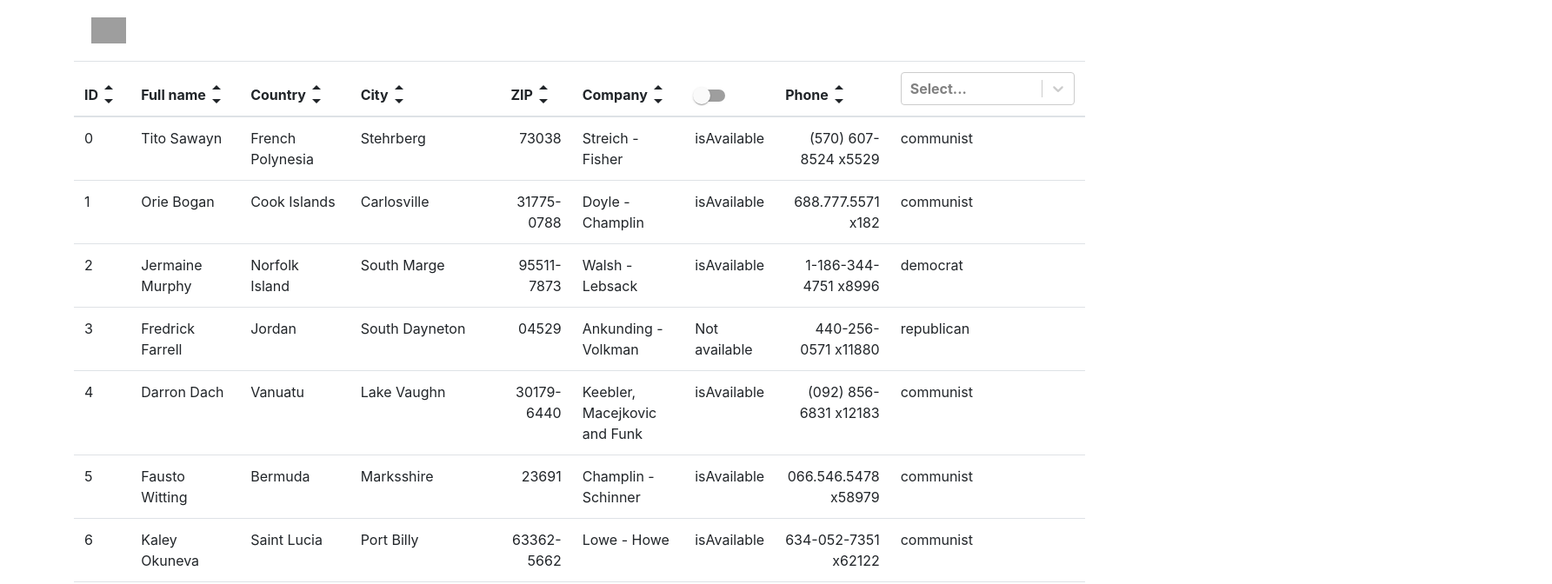
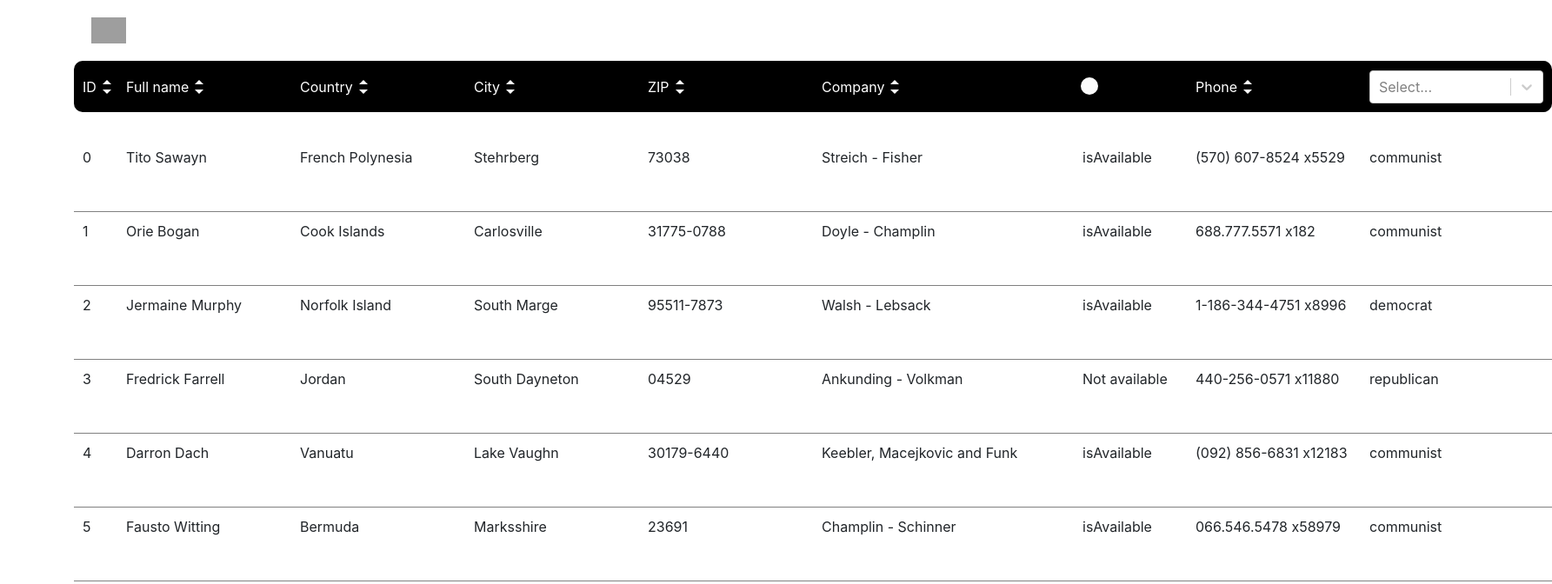
Before and after one commit to SergeiStekh/datagrid, a React (Create React App) app: page / in a window 1280 px wide. Shown: the top 672 px of the page at 87% size, 1785 px wide, since content can reach past the window. Built offline with nearby package versions, Linux system fonts and the light colour scheme; grey boxes are pictures that could not be loaded.

Commit message:
feat: add react-window

```diff
--- a/package.json
+++ b/package.json
@@ -18,11 +18,13 @@
     "react-redux": "^7.2.0",
     "react-scripts": "3.4.0",
     "react-select": "^3.0.8",
+    "react-window": "^1.8.5",
     "redux": "^4.0.5",
     "redux-devtools": "^3.5.0",
     "redux-devtools-dock-monitor": "^1.1.3",
     "redux-devtools-log-monitor": "^1.4.0",
-    "redux-thunk": "^2.3.0"
+    "redux-thunk": "^2.3.0",
+    "window-table": "^0.10.5-alpha.1"
   },
   "scripts": {
     "start": "react-scripts start",
--- a/src/components/table.css
+++ b/src/components/table.css
@@ -1,7 +1,64 @@
 .sort-buttons {
   position: absolute;
+}
+
+.table-white {
+  background-color: white;
 }
 
 .arrow-red {
   color: red
 }
+
+.list {
+  height: 400px;
+  width: 100vw;
+}
+
+.table-header {
+  display: block;
+  position: relative;
+  width: 1700px;
+  margin-bottom: 30px;
+  background-color: black;
+  color: white;
+  border-radius: 10px;
+  padding: 10px;
+}
+
+.table-content {
+  display: block;
+  position: relative;
+  width: 1850;
+  margin-bottom: 30px;
+  background-color: white;
+  padding: 10px;
+  border-bottom: 1px solid gray;
+}
+
+.table-cell {
+  display: inline-block;
+  width: 130px;
+}
+
+.id {
+  width: 50px;
+}
+
+.country, .city, .fullName, .index, .phone {
+  width: 200px;
+}
+
+.company {
+  width: 300px;
+}
+
+.css-2b097c-container  {
+  display: inline-block;
+  width: 200px;
+}
+
+
+.odd {
+  background-color: gray;
+}
--- a/src/components/table.js
+++ b/src/components/table.js
@@ -1,5 +1,6 @@
 import React, {Component} from 'react'
 import { connect } from 'react-redux'
+import { FixedSizeList as List } from "react-window";
 import { sortTable, sortTableBoolean, sortEnum } from '../actions/actions'
 import ArrowDropDownIcon from '@material-ui/icons/ArrowDropDown';
 import ArrowDropUpIcon from '@material-ui/icons/ArrowDropUp';
@@ -10,8 +11,8 @@ import Select from 'react-select'
 import './table.css'
 import { brown } from '@material-ui/core/colors';
 
+
 class Table extends Component {
-
 render() {
   let clsButtonUp = ['sort-buttons']
   let clsButtonDown = ['sort-buttons']
@@ -31,69 +32,174 @@ render() {
   ]
 
   const colourStyles = {
-    control: styles => ({ ...styles, backgroundColor: 'white', width: 200 }),
+    control: styles => ({ ...styles, backgroundColor: 'white', width: 200, outline: "none" }),
     option: (styles, { isDisabled, isFocused, isSelected }) => {
       return {
         ...styles,
         backgroundColor: isDisabled
         ? null
         : isSelected
-        ? brown
+        ? "red"
         : isFocused
-        ? 'red' :
+        ? 'gray' :
         null
       }
     },
     multiValue: (styles) => {
       return {
         ...styles,
-        backgroundColor: 'orange',
+        backgroundColor: 'gray',
         width: 120,
       }
     },
     multiValueLabel: (styles) => ({
       ...styles,
-      color: 'green'
+      color: 'black'
     }),
   }
 
+
+  let clsId = ['table-cell', 'id'];
+  let clsFullName = ['table-cell', 'fullName'];
+  let clsCountry = ['table-cell', 'country'];
+  let clsCity = ['table-cell', 'city'];
+  let clsIndex = ['table-cell', 'index'];
+  let clsCompany = ['table-cell', 'company'];
+  let clsIsAvailable = ['table-cell', 'isAvailable'];
+  let clsPhone = ['table-cell', 'phone'];
+  let clsPoliticViews = ['table-cell', 'politicViews'];
+
+
   const selectComponent = () => (
-    <Select closeMenuOnSelect={false} styles={colourStyles} isMulti options={options} onChange={(event) => {
-
+    <Select className="react-select-container" closeMenuOnSelect={false} styles={colourStyles} isMulti options={options} onChange={(event) => {
       return (
         this.props.onClickEnum('politicViews', this.props.data, this.props.sort, this.props.sortedCount, this.props.sorted, this.props.previousSortField, event)
       )
     } }></Select>
   )
+
+  const ComplexListItem = ({index, style}) => {
+    if (this.props.data) {
+    return (
+      <div className="table-content" style={style}>
+        <div className="table-row">
+          <div className="table-cell id">{this.props.data[index].id.toLocaleString()}</div>
+          <div className="table-cell fullName">{this.props.data[index].fullName}</div>
+          <div className="table-cell country">{this.props.data[index].country}</div>
+          <div className="table-cell city">{this.props.data[index].city}</div>
+          <div className="table-cell index">{this.props.data[index].zip.toLocaleString()}</div>
+          <div className="table-cell company">{this.props.data[index].company}</div>
+          <div className="table-cell isAvailable">{this.props.data[index].isAvailable ? "isAvailable" : "Not available"}</div>
+          <div className="table-cell phone">{this.props.data[index].phone.toLocaleString()}</div>
+          <div className="table-cell politicViews">{this.props.data[index].politicViews}</div>
+        </div>
+      </div>
+    )
+    } else {
+      return 'loading'
+    }
+  }
+
+
   return (
-  <table className="table" >
-    <thead>
-    <tr>
-      <th onClick={() => this.props.onClick("id", this.props.data, this.props.initialData, this.props.sort, this.props.sorted, this.props.sortedCount, this.props.previousSortField)} style={{position: "relative"}}>ID
-      <ArrowDropUpIcon style={{bottom: 20}} className={this.props.sorted['id'] ? clsButtonUp.join(' ') : 'sort-buttons'}/>
-      <ArrowDropDownIcon style={{bottom: 5}} className={this.props.sorted['id'] ? clsButtonDown.join(' ') : 'sort-buttons'}/>
-      </th>
-      <th onClick={() => this.props.onClick("fullName", this.props.data, this.props.initialData, this.props.sort, this.props.sorted, this.props.sortedCount, this.props.previousSortField)} style={{position: "relative"}}>Full name
-      <ArrowDropUpIcon style={{bottom: 20}} className={this.props.sorted['fullName'] ? clsButtonUp.join(' ') : 'sort-buttons'}/>
-      <ArrowDropDownIcon style={{bottom: 5}} className={this.props.sorted['fullName'] ? clsButtonDown.join(' ') : 'sort-buttons'}/>
-      </th>
-      <th onClick={() => this.props.onClick("country", this.props.data, this.props.initialData, this.props.sort, this.props.sorted, this.props.sortedCount, this.props.previousSortField)} style={{position: "relative"}}>Country
-      <ArrowDropUpIcon style={{bottom: 20}} className={this.props.sorted['country'] ? clsButtonUp.join(' ') : 'sort-buttons'}/>
-      <ArrowDropDownIcon style={{bottom: 5}} className={this.props.sorted['country'] ? clsButtonDown.join(' ') : 'sort-buttons'}/>
-      </th>
-      <th onClick={() => this.props.onClick("city", this.props.data, this.props.initialData, this.props.sort, this.props.sorted, this.props.sortedCount, this.props.previousSortField)} style={{position: "relative"}}>City
-      <ArrowDropUpIcon style={{bottom: 20}} className={this.props.sorted['city'] ? clsButtonUp.join(' ') : 'sort-buttons'}/>
-      <ArrowDropDownIcon style={{bottom: 5}} className={this.props.sorted['city'] ? clsButtonDown.join(' ') : 'sort-buttons'}/>
-      </th>
-      <th onClick={() => this.props.onClick("zip", this.props.data, this.props.initialData, this.props.sort, this.props.sorted, this.props.sortedCount, this.props.previousSortField)} style={{position: "relative"}}>ZIP
-      <ArrowDropUpIcon style={{bottom: 20}} className={this.props.sorted['zip'] ? clsButtonUp.join(' ') : 'sort-buttons'}/>
-      <ArrowDropDownIcon style={{bottom: 5}} className={this.props.sorted['zip'] ? clsButtonDown.join(' ') : 'sort-buttons'}/>
-      </th>
-      <th onClick={() => this.props.onClick("company", this.props.data, this.props.initialData, this.props.sort, this.props.sorted, this.props.sortedCount, this.props.previousSortField)} style={{position: "relative"}}>Company
-      <ArrowDropUpIcon style={{bottom: 20}} className={this.props.sorted['company'] ? clsButtonUp.join(' ') : 'sort-buttons'}/>
-      <ArrowDropDownIcon style={{bottom: 5}} className={this.props.sorted['company'] ? clsButtonDown.join(' ') : 'sort-buttons'}/>
-      </th>
-      <th>
+  // <table className="table" >
+  //   <thead>
+  //   <tr>
+  //     <th onClick={() => this.props.onClick("id", this.props.data, this.props.initialData, this.props.sort, this.props.sorted, this.props.sortedCount, this.props.previousSortField)} style={{position: "relative"}}>ID
+  //     <ArrowDropUpIcon style={{bottom: 20}} className={this.props.sorted['id'] ? clsButtonUp.join(' ') : 'sort-buttons'}/>
+  //     <ArrowDropDownIcon style={{bottom: 5}} className={this.props.sorted['id'] ? clsButtonDown.join(' ') : 'sort-buttons'}/>
+  //     </th>
+  //     <th onClick={() => this.props.onClick("fullName", this.props.data, this.props.initialData, this.props.sort, this.props.sorted, this.props.sortedCount, this.props.previousSortField)} style={{position: "relative"}}>Full name
+  //     <ArrowDropUpIcon style={{bottom: 20}} className={this.props.sorted['fullName'] ? clsButtonUp.join(' ') : 'sort-buttons'}/>
+  //     <ArrowDropDownIcon style={{bottom: 5}} className={this.props.sorted['fullName'] ? clsButtonDown.join(' ') : 'sort-buttons'}/>
+  //     </th>
+  //     <th onClick={() => this.props.onClick("country", this.props.data, this.props.initialData, this.props.sort, this.props.sorted, this.props.sortedCount, this.props.previousSortField)} style={{position: "relative"}}>Country
+  //     <ArrowDropUpIcon style={{bottom: 20}} className={this.props.sorted['country'] ? clsButtonUp.join(' ') : 'sort-buttons'}/>
+  //     <ArrowDropDownIcon style={{bottom: 5}} className={this.props.sorted['country'] ? clsButtonDown.join(' ') : 'sort-buttons'}/>
+  //     </th>
+  //     <th onClick={() => this.props.onClick("city", this.props.data, this.props.initialData, this.props.sort, this.props.sorted, this.props.sortedCount, this.props.previousSortField)} style={{position: "relative"}}>City
+  //     <ArrowDropUpIcon style={{bottom: 20}} className={this.props.sorted['city'] ? clsButtonUp.join(' ') : 'sort-buttons'}/>
+  //     <ArrowDropDownIcon style={{bottom: 5}} className={this.props.sorted['city'] ? clsButtonDown.join(' ') : 'sort-buttons'}/>
+  //     </th>
+  //     <th onClick={() => this.props.onClick("zip", this.props.data, this.props.initialData, this.props.sort, this.props.sorted, this.props.sortedCount, this.props.previousSortField)} style={{position: "relative"}}>ZIP
+  //     <ArrowDropUpIcon style={{bottom: 20}} className={this.props.sorted['zip'] ? clsButtonUp.join(' ') : 'sort-buttons'}/>
+  //     <ArrowDropDownIcon style={{bottom: 5}} className={this.props.sorted['zip'] ? clsButtonDown.join(' ') : 'sort-buttons'}/>
+  //     </th>
+  //     <th onClick={() => this.props.onClick("company", this.props.data, this.props.initialData, this.props.sort, this.props.sorted, this.props.sortedCount, this.props.previousSortField)} style={{position: "relative"}}>Company
+  //     <ArrowDropUpIcon style={{bottom: 20}} className={this.props.sorted['company'] ? clsButtonUp.join(' ') : 'sort-buttons'}/>
+  //     <ArrowDropDownIcon style={{bottom: 5}} className={this.props.sorted['company'] ? clsButtonDown.join(' ') : 'sort-buttons'}/>
+  //     </th>
+  //     <th>
+  //     <FormGroup row style={{margin: 0, padding: 0, height: 30}}>
+  //     <FormControlLabel
+  //       control={
+  //         <Switch checked={this.props.sorted['isAvailable']} onClick={() => this.props.onClickBoolean("isAvailable", this.props.data, this.props.sort, this.props.sortedCount, this.props.sorted, this.props.previousSortField)} value="checkedA" />
+  //       }
+  //       label=""
+  //     />
+  //     </FormGroup>
+  //     </th>
+  //     <th onClick={() => this.props.onClick("phone", this.props.data, this.props.initialData, this.props.sort, this.props.sorted, this.props.sortedCount, this.props.previousSortField)} style={{position: "relative"}}>Phone
+  //     <ArrowDropUpIcon style={{bottom: 20}} className={this.props.sorted['phone'] ? clsButtonUp.join(' ') : 'sort-buttons'}/>
+  //     <ArrowDropDownIcon style={{bottom: 5}} className={this.props.sorted['phone'] ? clsButtonDown.join(' ') : 'sort-buttons'}/>
+  //     </th>
+  //     <th style={{position: "relative"}}>
+  //     {/* <select onChange={(event) => this.props.onClickEnum('politicViews', this.props.data, this.props.sort, this.props.sortedCount, this.props.sorted, this.props.previousSortField)}> */}
+  //     {selectComponent()}
+  //     </th>
+  //   </tr>
+  //   </thead>
+  //   <tbody>
+  //     {this.props.data ? this.props.data.map((user, index) => {
+  //       return (
+  //       <tr key={index}>
+  //         <td>{user.id.toLocaleString()}</td>
+  //         <td>{user.fullName}</td>
+  //         <td>{user.country}</td>
+  //         <td>{user.city}</td>
+  //         <td style={{textAlign: "right"}}>{user.zip.toLocaleString()}</td>
+  //         <td>{user.company}</td>
+  //         <td>{user.isAvailable ? "isAvailable" : "Not available"}</td>
+  //         <td style={{textAlign: "right"}}>{user.phone.toLocaleString()}</td>
+  //         <td>{user.politicViews}</td>
+  //       </tr>)
+  //     }) : <div>Loading data</div>}
+  //   </tbody>
+  // </table>
+
+
+
+
+
+
+<div>
+    <div>
+    <div className='table-header'>
+      <div className={clsId.join(' ')} onClick={() => this.props.onClick("id", this.props.data, this.props.initialData, this.props.sort, this.props.sorted, this.props.sortedCount, this.props.previousSortField)} style={{position: "relative"}}>ID
+      <ArrowDropUpIcon style={{top: -5}} className={this.props.sorted['id'] ? clsButtonUp.join(' ') : 'sort-buttons'}/>
+      <ArrowDropDownIcon style={{top: 5}} className={this.props.sorted['id'] ? clsButtonDown.join(' ') : 'sort-buttons'}/>
+      </div>
+      <div className={clsFullName.join(' ')} onClick={() => this.props.onClick("fullName", this.props.data, this.props.initialData, this.props.sort, this.props.sorted, this.props.sortedCount, this.props.previousSortField)} style={{position: "relative"}}>Full name
+      <ArrowDropUpIcon style={{top: -5}} className={this.props.sorted['fullName'] ? clsButtonUp.join(' ') : 'sort-buttons'}/>
+      <ArrowDropDownIcon style={{top: 5}} className={this.props.sorted['fullName'] ? clsButtonDown.join(' ') : 'sort-buttons'}/>
+      </div>
+      <div className={clsCountry.join(' ')} onClick={() => this.props.onClick("country", this.props.data, this.props.initialData, this.props.sort, this.props.sorted, this.props.sortedCount, this.props.previousSortField)} style={{position: "relative"}}>Country
+      <ArrowDropUpIcon style={{top: -5}} className={this.props.sorted['country'] ? clsButtonUp.join(' ') : 'sort-buttons'}/>
+      <ArrowDropDownIcon style={{top: 5}} className={this.props.sorted['country'] ? clsButtonDown.join(' ') : 'sort-buttons'}/>
+      </div>
+      <div className={clsCity.join(' ')} onClick={() => this.props.onClick("city", this.props.data, this.props.initialData, this.props.sort, this.props.sorted, this.props.sortedCount, this.props.previousSortField)} style={{position: "relative"}}>City
+      <ArrowDropUpIcon style={{top: -5}} className={this.props.sorted['city'] ? clsButtonUp.join(' ') : 'sort-buttons'}/>
+      <ArrowDropDownIcon style={{top: 5}} className={this.props.sorted['city'] ? clsButtonDown.join(' ') : 'sort-buttons'}/>
+      </div>
+      <div className={clsIndex.join(' ')} onClick={() => this.props.onClick("zip", this.props.data, this.props.initialData, this.props.sort, this.props.sorted, this.props.sortedCount, this.props.previousSortField)} style={{position: "relative"}}>ZIP
+      <ArrowDropUpIcon style={{top: -5}} className={this.props.sorted['zip'] ? clsButtonUp.join(' ') : 'sort-buttons'}/>
+      <ArrowDropDownIcon style={{top: 5}} className={this.props.sorted['zip'] ? clsButtonDown.join(' ') : 'sort-buttons'}/>
+      </div>
+      <div className={clsCompany.join(' ')} onClick={() => this.props.onClick("company", this.props.data, this.props.initialData, this.props.sort, this.props.sorted, this.props.sortedCount, this.props.previousSortField)} style={{position: "relative"}}>Company
+      <ArrowDropUpIcon style={{top: -5}} className={this.props.sorted['company'] ? clsButtonUp.join(' ') : 'sort-buttons'}/>
+      <ArrowDropDownIcon style={{top: 5}} className={this.props.sorted['company'] ? clsButtonDown.join(' ') : 'sort-buttons'}/>
+      </div>
+      <div className={clsIsAvailable.join(' ') } >
       <FormGroup row style={{margin: 0, padding: 0, height: 30}}>
       <FormControlLabel
         control={
@@ -102,33 +208,30 @@ render() {
         label=""
       />
       </FormGroup>
-      </th>
-      <th onClick={() => this.props.onClick("phone", this.props.data, this.props.initialData, this.props.sort, this.props.sorted, this.props.sortedCount, this.props.previousSortField)} style={{position: "relative"}}>Phone
-      <ArrowDropUpIcon style={{bottom: 20}} className={this.props.sorted['phone'] ? clsButtonUp.join(' ') : 'sort-buttons'}/>
-      <ArrowDropDownIcon style={{bottom: 5}} className={this.props.sorted['phone'] ? clsButtonDown.join(' ') : 'sort-buttons'}/>
-      </th>
-      <th style={{position: "relative"}}>
+      </div>
+      <div className={clsPhone.join(' ')} onClick={() => this.props.onClick("phone", this.props.data, this.props.initialData, this.props.sort, this.props.sorted, this.props.sortedCount, this.props.previousSortField)} style={{position: "relative"}}>Phone
+      <ArrowDropUpIcon style={{top: -5}} className={this.props.sorted['phone'] ? clsButtonUp.join(' ') : 'sort-buttons'}/>
+      <ArrowDropDownIcon style={{top: 5}} className={this.props.sorted['phone'] ? clsButtonDown.join(' ') : 'sort-buttons'}/>
+      </div>
+      <div style={{position: "relative", display: "inline-block", color: "black"}}>
       {/* <select onChange={(event) => this.props.onClickEnum('politicViews', this.props.data, this.props.sort, this.props.sortedCount, this.props.sorted, this.props.previousSortField)}> */}
+
       {selectComponent()}
-      </th>
-    </tr>
-    </thead>
-    <tbody>
-      {this.props.data ? this.props.data.map((user, index) => {
-        return (<tr key={index}>
-          <td>{user.id.toLocaleString()}</td>
-          <td>{user.fullName}</td>
-          <td>{user.country}</td>
-          <td>{user.city}</td>
-          <td style={{textAlign: "right"}}>{user.zip.toLocaleString()}</td>
-          <td>{user.company}</td>
-          <td>{user.isAvailable ? "isAvailable" : "Not available"}</td>
-          <td style={{textAlign: "right"}}>{user.phone.toLocaleString()}</td>
-          <td>{user.politicViews}</td>
-        </tr>)
-      }) : <div>Loading data</div>}
-    </tbody>
-  </table>
+      </div>
+    </div>
+    </div>
+  <List
+    className="table-white"
+    height={800}
+    width={1700}
+    itemCount={1006}
+    itemSize={85}
+    >
+    {({ index, style }) => (
+    <ComplexListItem style={style} className="table-white" index={index} />
+    )}
+  </List>
+  </div>
 )
 }
 }
```
Also changed, not shown: 1 other file (tests, documents, lock files or other folders).
